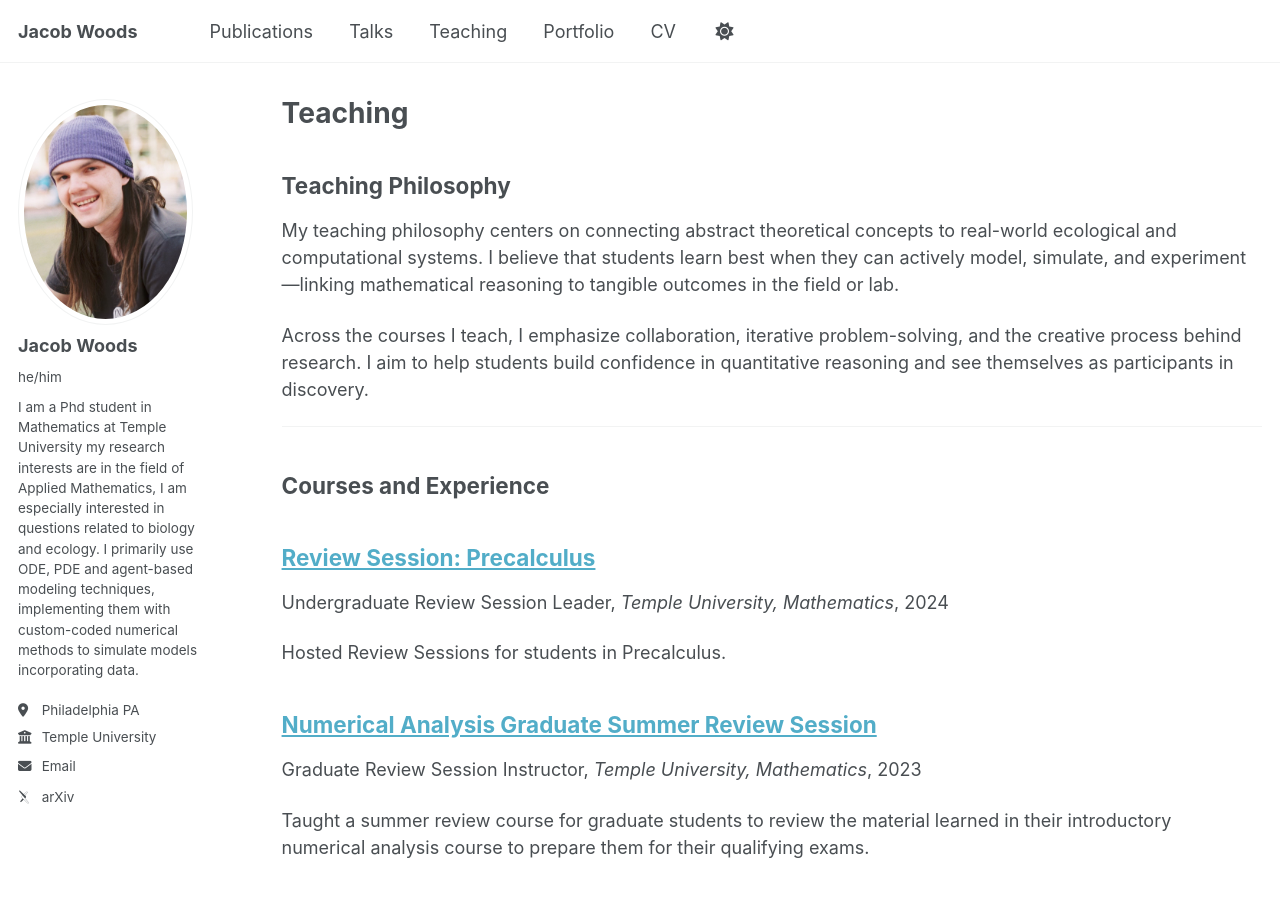
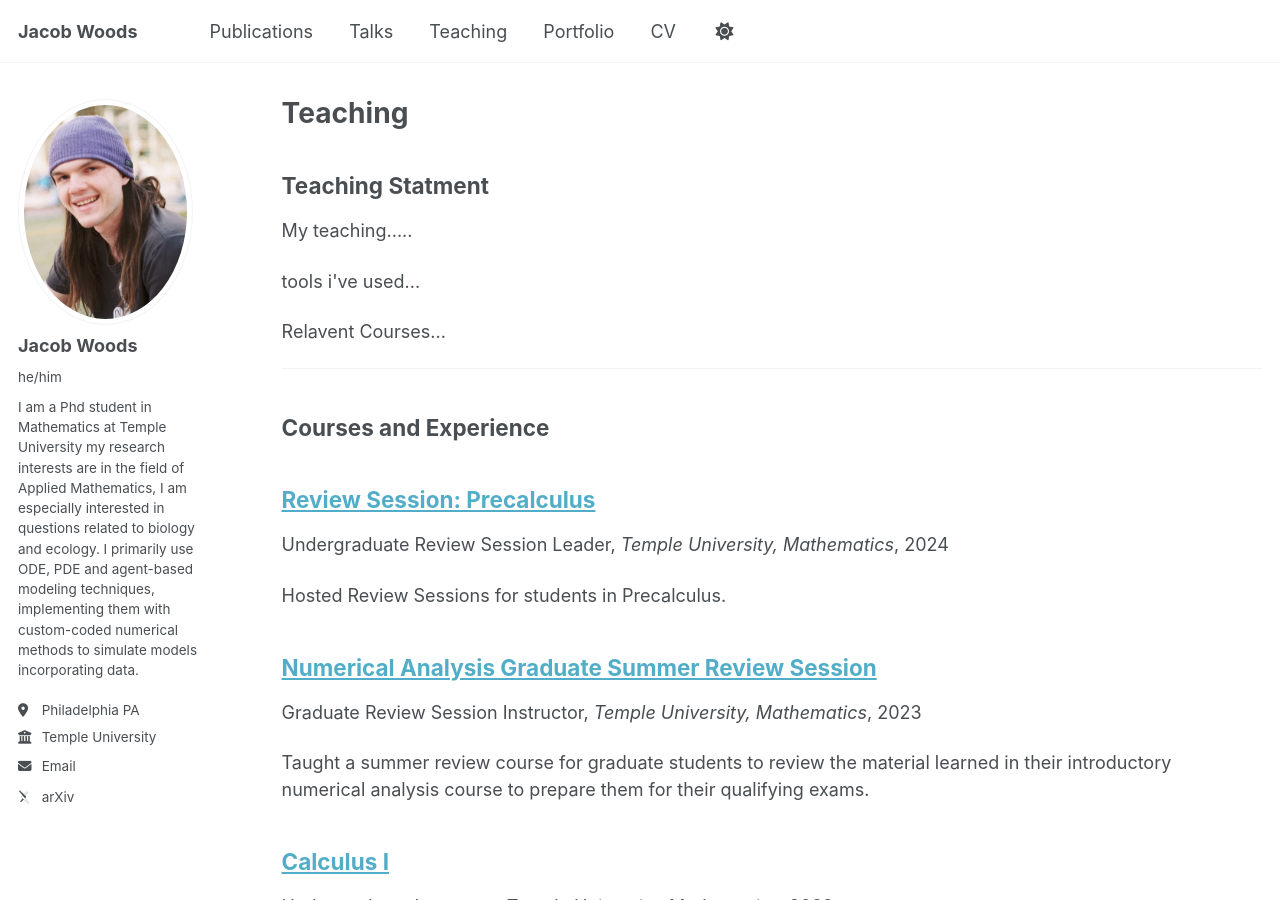
Before and after one commit to JacobWoods/JacobWoods.github.io, a Jekyll site: the page built from _pages/teaching.html, in a window 1280 px wide and 900 px high. Built offline with Jekyll 4.4.1, drawn with Linux system fonts in a browser that asks for light colours; some web fonts are replaced.

Commit message:
Update teaching.html

```diff
--- a/_pages/teaching.html
+++ b/_pages/teaching.html
@@ -10,20 +10,20 @@ author_profile: true
 
 
 <section id="teaching-philosophy">
-  <h2>Teaching Philosophy</h2>
+  <h2>Teaching Statment</h2>
 
   <p>
-    My teaching philosophy centers on connecting abstract theoretical concepts to
-    real-world ecological and computational systems. I believe that students learn best
-    when they can actively model, simulate, and experiment—linking mathematical
-    reasoning to tangible outcomes in the field or lab.
+    My teaching.....
   </p>
 
   <p>
-    Across the courses I teach, I emphasize collaboration, iterative problem-solving,
-    and the creative process behind research. I aim to help students build confidence
-    in quantitative reasoning and see themselves as participants in discovery.
+    tools i've used...
   </p>
+
+  <p>
+    Relavent Courses...
+  </p>
+
 </section>
 
 <hr />
```
